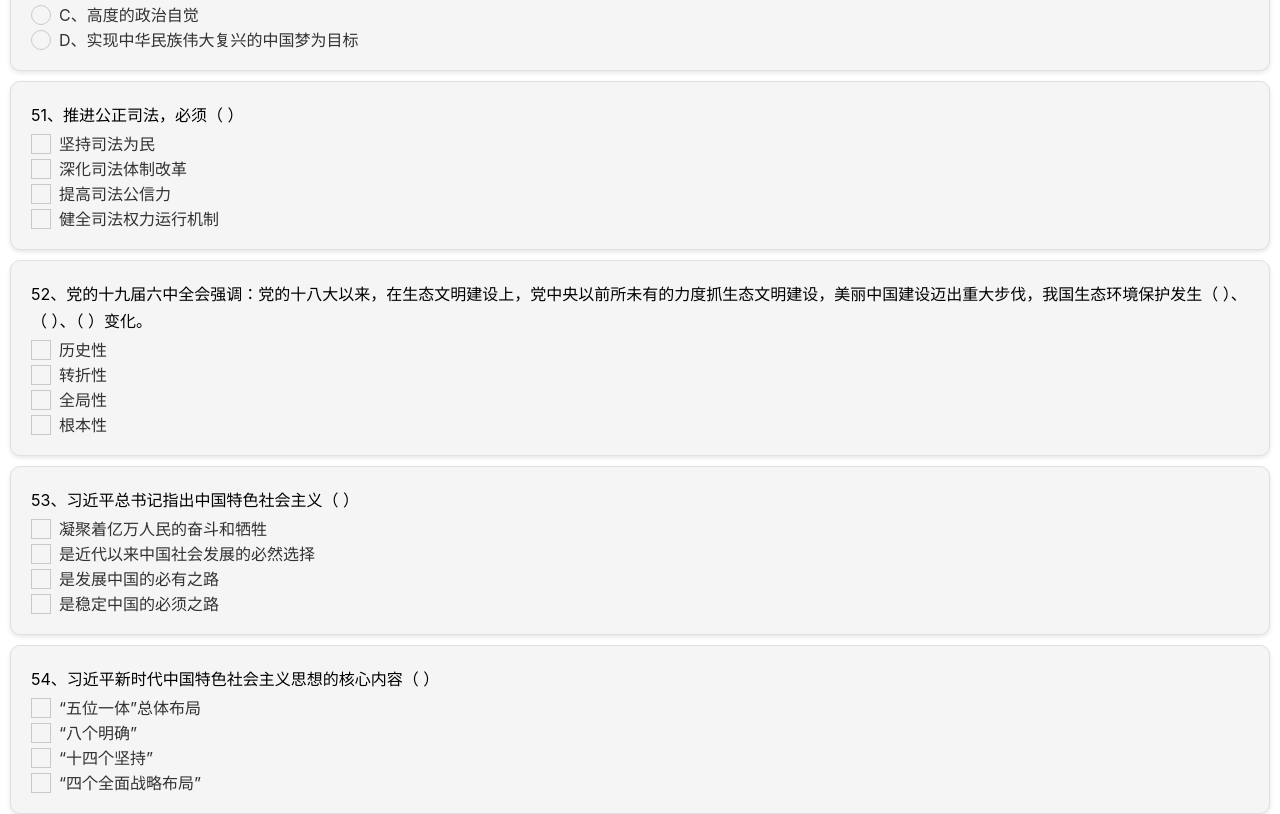
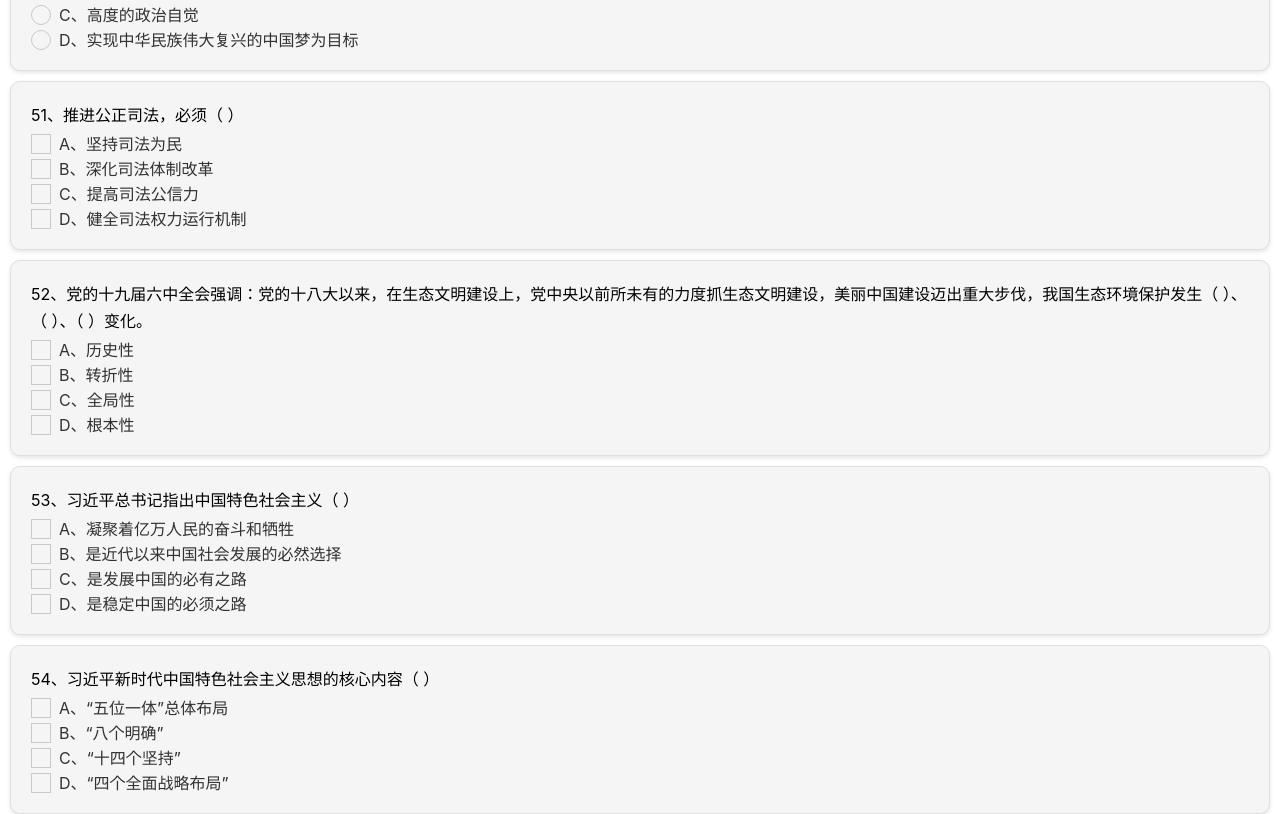
Before and after one commit to fgh23333/crawlerVisualization, a Vue app: page /examPage in a window 1280 px wide. Shown: the part 8460-9274 px from the top of the page. Built offline with nearby package versions, Linux system fonts and the light colour scheme.

Commit message:
Update examPage.vue

```diff
--- a/src/views/examPage.vue
+++ b/src/views/examPage.vue
@@ -20,8 +20,8 @@
                 <span class="problem" v-if="item.answer.length >= 2 && item.option.length > 2"
                     v-for="(opts, z) in item.option">
                     <van-checkbox-group v-model="item.result">
-                        <van-checkbox :name="z" shape="square" @click="clickMe(item, --i)">{{ item.option[z]
-                        }}</van-checkbox>
+                        <van-checkbox :name="option[z]" shape="square" @click="clickMe(item, --i)">{{ option[z] }}、{{
+                            item.option[z] }}</van-checkbox>
                     </van-checkbox-group>
                 </span>
             </li>
@@ -36,8 +36,7 @@ export default {
         return {
             list: [],
             option: ["A", "B", "C", "D", "E"],
-            userSelections: [],
-            content: null
+            userSelections: []
         }
     },
     created() {
@@ -62,6 +61,7 @@ export default {
         },
         clickMe(selections, questionIndex) {
             this.userSelections[questionIndex] = selections.result
+            console.log(this.userSelections);
         },
         submitUserSelections() {
             let notNull = this.userSelections.every(element => element !== null)
@@ -82,7 +82,7 @@ export default {
                     }
                 }
                 for (let i = 51; i < 60; i++) {
-                    let result =  arraysHaveSameElements(this.list[i].answer, this.userSelections[i])
+                    let result = arraysHaveSameElements(this.list[i].answer, this.userSelections[i])
                     if (result) {
                         sum += 1
                     } else {
```
